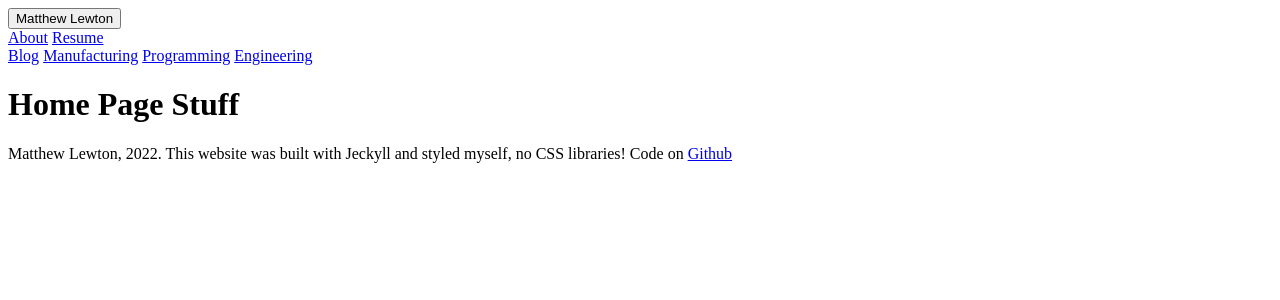
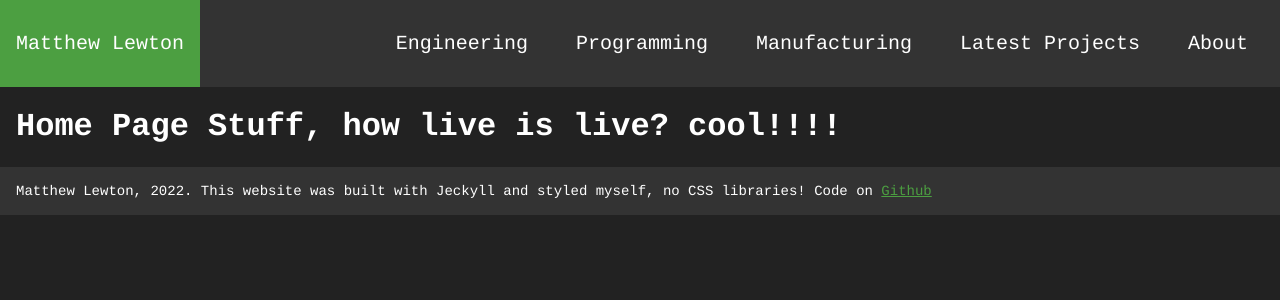
Before and after one commit to matt-lewton9/Portfolio-Website, a Jekyll site: the page built from index.html, in a window 1280 px wide. Shown: the top 300 px of the page. Built offline with Jekyll 4.4.1, drawn with Linux system fonts in a browser that asks for light colours.

Commit message:
massive update, jekyl is finally working

```diff
--- a/Gemfile
+++ b/Gemfile
@@ -1,4 +1,9 @@
 # frozen_string_literal: true
+
 source "https://rubygems.org"
 
+# gem "rails"
+
 gem "jekyll"
+gem 'wdm'
+gem "webrick", "~> 1.7"
--- a/_config.yml
+++ b/_config.yml
@@ -5,9 +5,11 @@ description: >
   enineering, programming, and manufacturing projects.
 baseurl: "/Portfilio-Website"
 github_username: matt-lewton9
-url: "https://matt-lewton9.github.io/Portfolio-Website/"
-include:
- - _pages
- - _layouts
- - _data
- - _css
+#url: "https://matt-lewton9.github.io/Portfolio-Website/"
+
+exclude:
+- Gemfile
+- Gemfile.lock
+- LICENSE
+- README.md
+- .gitignore
--- a/_layouts/default.html
+++ b/_layouts/default.html
@@ -14,26 +14,23 @@
 
     <title>{{ page.title }} - Matt Lewton</title>
 
-        <link rel="stylesheet" href="assets/css/style.css"/>
+    <link rel="stylesheet" href="{{ site.baseurl }}/css/style.css"/>
 </head>
 
 <body>
     <div class="navbar">
-        <div class="dropdown">
-            <button class="dropbtn" href ="index.html">Matthew Lewton</button>
-            <div class="dropdown-content">
-                <a href="#">About</a>
-                <a href="#">Resume</a>
-            </div>
-        </div>
+        <a  href="{{ site.baseurl }}/index.html">Matthew Lewton</a>
         <div class="navbarS">
-        <a href="pages/blog.html">Blog</a>
+        <a href="{{ site.baseurl }}/index.html">About</a>
+        <a href="{{ site.baseurl }}/blog.html">Latest Projects</a>
         <a href="#">Manufacturing</a>
         <a href="#">Programming</a>
         <a href="#">Engineering</a>
         </div>
     </div>
+<div class="main">
     {{ content }}
+</div>
 </body>
 
 <footer>
--- a/css/style.css
+++ b/css/style.css
@@ -20,7 +20,6 @@ body{
   flex-wrap: wrap;
   align-items: baseline;
   width: 100%;
-
 }
 
 .navbarS {
@@ -28,6 +27,8 @@ body{
   flex-wrap: wrap-reverse;
   flex-direction: row-reverse;
   flex-grow: 2;
+  align-items: stretch;
+
 }
 
 .navbar a {
@@ -36,52 +37,18 @@ body{
   text-align: center;
   padding: 32px 16px;
   text-decoration: none;
+  margin-right: 16px;
+
 }
 
-.dropdown {
-  overflow: hidden;
+.main
+{
+  color:white;
+  margin-left: 16px;
 }
 
-.dropdown .dropbtn {
-  font-size: 36px;
-  border: none;
-  outline: none;
-  color: var(--textColor);
-  padding: 14px 16px;
-  background-color: inherit;
-  font-family: inherit;
-  margin: 0;
-}
-
-.navbar a:hover, .dropdown:hover .dropbtn {
+.navbar a:hover, .name:hover {
   background-color: var(--mainAccent);
-}
-
-.dropdown-content {
-  display: none;
-  font-size: smaller;
-  position: absolute;
-  background-color: var(--navColor);
-  min-width: 256px;
-  box-shadow: 0px 8px 16px 0px rgba(0,0,0,0.2);
-  z-index: 1;
-}
-
-.dropdown-content a {
-  float: none;
-  color: var(--textColor);
-  padding: 12px 16px;
-  text-decoration: none;
-  display: block;
-  text-align: left;
-}
-
-.dropdown-content a:hover {
-  background-color: srgb(130, 130, 130);
-}
-
-.dropdown:hover .dropdown-content {
-  display: block;
 }
 
 .link {
--- a/index.html
+++ b/index.html
@@ -2,4 +2,4 @@
 layout: default
 title: Home
 ---
-<h1>Home Page Stuff</h1>
+<h1>Home Page Stuff, how live is live? cool!!!!</h1>
```
Also changed, not shown: _posts/2018-08-20-TestPost.md (added, +14 -0 lines), _posts/2022-08-20-testBlog.md (deleted, +0 -13 lines), blog.html (added, +16 -0 lines), pages/blog.html (deleted, +0 -14 lines), _layouts/post.html (line endings or trailing spaces), 1 other file. Lines whose indentation alone changed are shown as unchanged.
